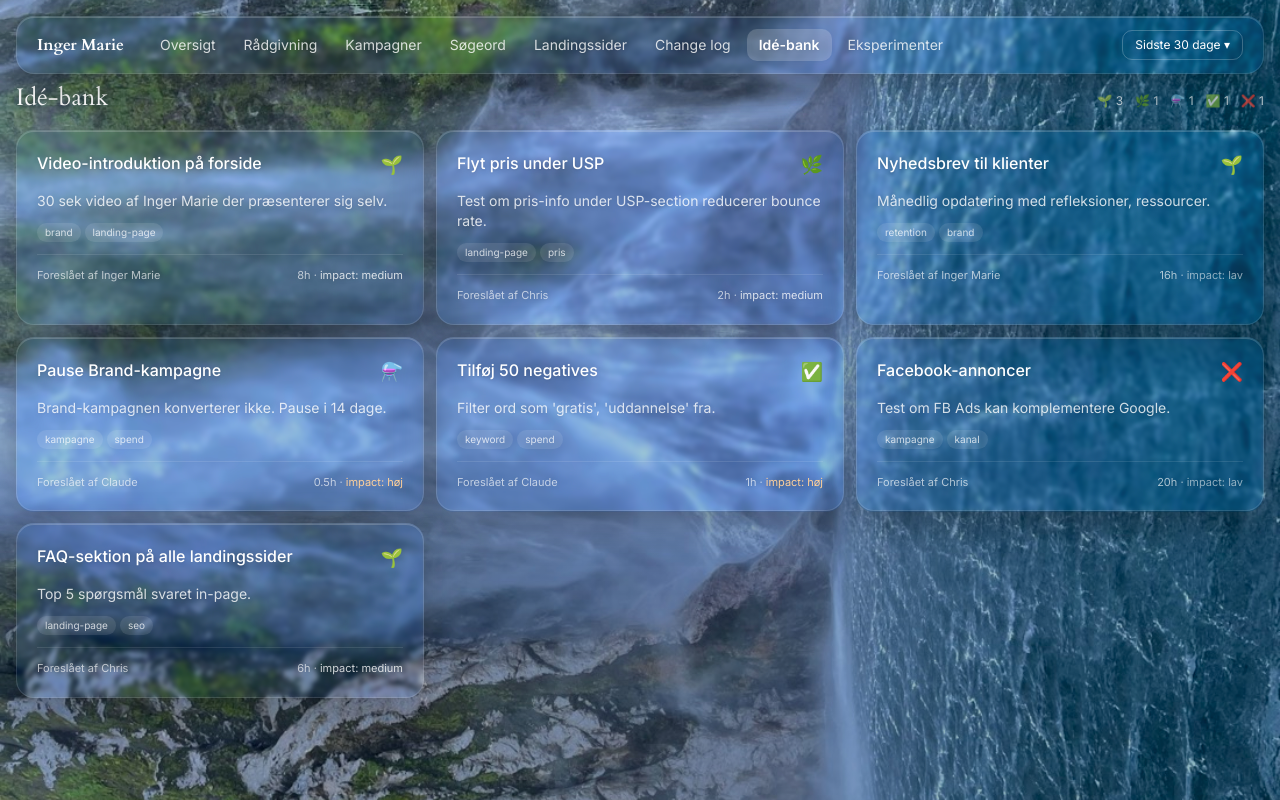
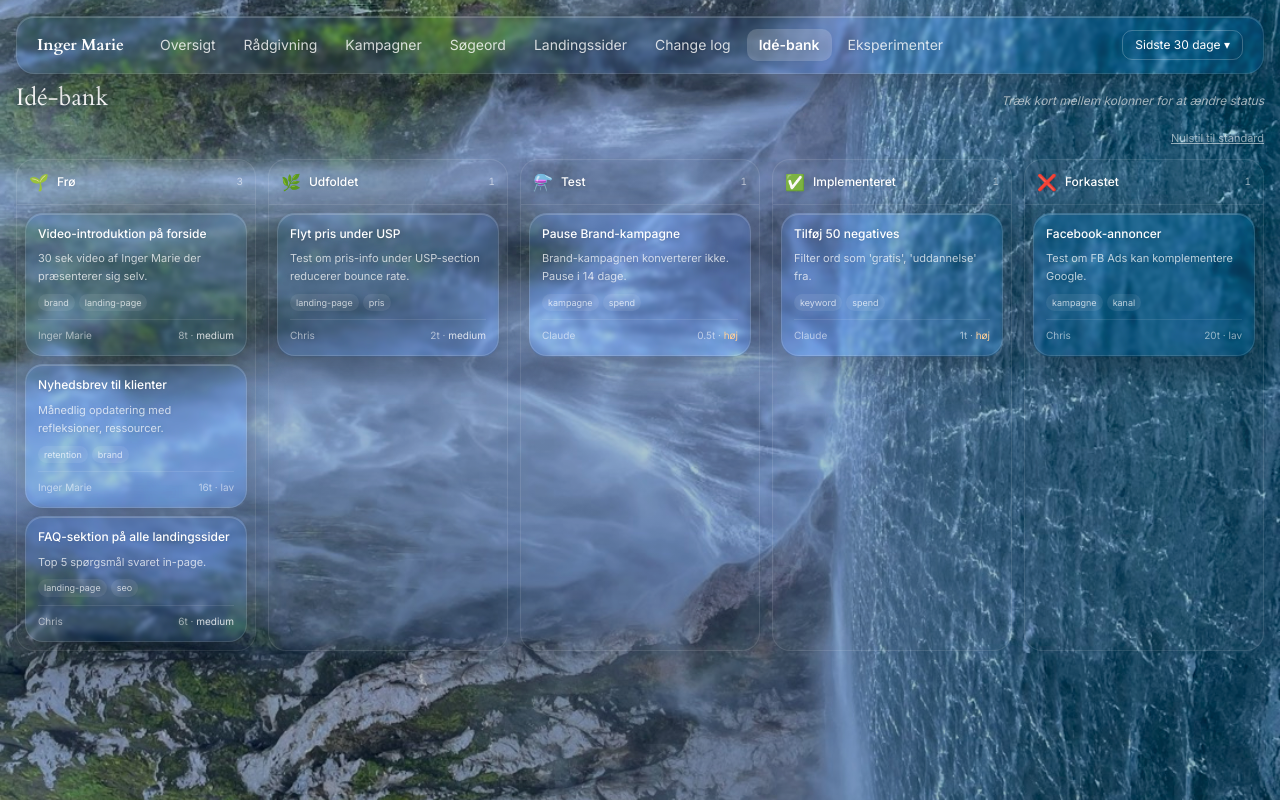
Before and after one commit to Naiture/Psykoterapeut.net, a Next.js app in the folder dashboard/: page /ide-bank in a window 1280 px wide. Built offline with nearby package versions, Linux system fonts and the light colour scheme.

Commit message:
feat(dashboard): Idé-bank som Trello-kanban med drag-and-drop

```diff
--- a/dashboard/src/app/(dashboard)/ide-bank/page.tsx
+++ b/dashboard/src/app/(dashboard)/ide-bank/page.tsx
@@ -1,30 +1,17 @@
-import { IdeaCardView } from "@/components/idea-card";
+import { IdeaKanban } from "@/components/idea-kanban";
 import { SectionHeading } from "@/components/section-heading";
 import { ideas } from "@/lib/fixtures/ideas";
 
 export default function IdeBankPage() {
-  const counts = ideas.reduce<Record<string, number>>((acc, i) => {
-    acc[i.status] = (acc[i.status] ?? 0) + 1;
-    return acc;
-  }, {});
-
   return (
     <div className="space-y-4 mt-2">
       <div className="flex items-baseline justify-between flex-wrap gap-2">
         <SectionHeading>Idé-bank</SectionHeading>
-        <div className="flex gap-3 text-xs text-white/70 drop-shadow">
-          <span>🌱 {counts["frø"] ?? 0}</span>
-          <span>🌿 {counts["udfoldet"] ?? 0}</span>
-          <span>⚗️ {counts["test"] ?? 0}</span>
-          <span>✅ {counts["implementeret"] ?? 0}</span>
-          <span>❌ {counts["forkastet"] ?? 0}</span>
+        <div className="text-xs text-white/65 drop-shadow italic">
+          Træk kort mellem kolonner for at ændre status
         </div>
       </div>
-      <div className="grid gap-3 md:grid-cols-2 lg:grid-cols-3">
-        {ideas.map((idea) => (
-          <IdeaCardView key={idea.id} idea={idea} />
-        ))}
-      </div>
+      <IdeaKanban initialIdeas={ideas} />
     </div>
   );
 }
--- /dev/null
+++ b/dashboard/src/components/idea-kanban.tsx
@@ -0,0 +1,175 @@
+"use client";
+
+import { useEffect, useState, DragEvent } from "react";
+import { GlassCard } from "@/components/glass-card";
+import type { Idea, IdeaStatus } from "@/lib/types";
+
+const COLUMNS: { status: IdeaStatus; emoji: string; label: string }[] = [
+  { status: "frø", emoji: "🌱", label: "Frø" },
+  { status: "udfoldet", emoji: "🌿", label: "Udfoldet" },
+  { status: "test", emoji: "⚗️", label: "Test" },
+  { status: "implementeret", emoji: "✅", label: "Implementeret" },
+  { status: "forkastet", emoji: "❌", label: "Forkastet" },
+];
+
+const STORAGE_KEY = "dashboard:idea-status";
+
+const IMPACT_COLOR: Record<Idea["impact"], string> = {
+  "lav": "text-white/55",
+  "medium": "text-white/80",
+  "høj": "text-[#ffd09a]",
+};
+
+function readOverrides(): Record<string, IdeaStatus> {
+  if (typeof window === "undefined") return {};
+  try {
+    return JSON.parse(localStorage.getItem(STORAGE_KEY) || "{}");
+  } catch {
+    return {};
+  }
+}
+
+function writeOverrides(map: Record<string, IdeaStatus>) {
+  localStorage.setItem(STORAGE_KEY, JSON.stringify(map));
+}
+
+export function IdeaKanban({ initialIdeas }: { initialIdeas: Idea[] }) {
+  const [ideas, setIdeas] = useState<Idea[]>(initialIdeas);
+  const [dragOverCol, setDragOverCol] = useState<IdeaStatus | null>(null);
+  const [draggedId, setDraggedId] = useState<string | null>(null);
+
+  useEffect(() => {
+    const overrides = readOverrides();
+    if (Object.keys(overrides).length === 0) return;
+    setIdeas((prev) =>
+      prev.map((idea) =>
+        overrides[idea.id] ? { ...idea, status: overrides[idea.id] } : idea
+      )
+    );
+  }, []);
+
+  const moveIdea = (id: string, newStatus: IdeaStatus) => {
+    setIdeas((prev) => {
+      const next = prev.map((idea) => (idea.id === id ? { ...idea, status: newStatus } : idea));
+      const overrides = readOverrides();
+      overrides[id] = newStatus;
+      writeOverrides(overrides);
+      return next;
+    });
+  };
+
+  const reset = () => {
+    localStorage.removeItem(STORAGE_KEY);
+    setIdeas(initialIdeas);
+  };
+
+  const onDragStart = (e: DragEvent<HTMLDivElement>, id: string) => {
+    setDraggedId(id);
+    e.dataTransfer.effectAllowed = "move";
+    e.dataTransfer.setData("text/plain", id);
+  };
+
+  const onDragOver = (e: DragEvent<HTMLDivElement>, status: IdeaStatus) => {
+    e.preventDefault();
+    e.dataTransfer.dropEffect = "move";
+    if (dragOverCol !== status) setDragOverCol(status);
+  };
+
+  const onDragLeave = () => setDragOverCol(null);
+
+  const onDrop = (e: DragEvent<HTMLDivElement>, status: IdeaStatus) => {
+    e.preventDefault();
+    const id = e.dataTransfer.getData("text/plain") || draggedId;
+    if (id) moveIdea(id, status);
+    setDragOverCol(null);
+    setDraggedId(null);
+  };
+
+  return (
+    <div className="space-y-3">
+      <div className="flex justify-end">
+        <button
+          onClick={reset}
+          className="text-[11px] text-white/55 hover:text-white/85 underline drop-shadow"
+        >
+          Nulstil til standard
+        </button>
+      </div>
+      <div className="grid grid-cols-1 md:grid-cols-3 lg:grid-cols-5 gap-3">
+        {COLUMNS.map((col) => {
+          const colIdeas = ideas.filter((i) => i.status === col.status);
+          const isOver = dragOverCol === col.status;
+          return (
+            <div
+              key={col.status}
+              onDragOver={(e) => onDragOver(e, col.status)}
+              onDragLeave={onDragLeave}
+              onDrop={(e) => onDrop(e, col.status)}
+              className={`rounded-2xl border transition-colors min-h-[200px] ${
+                isOver
+                  ? "border-[#ffd09a] bg-white/[0.06]"
+                  : "border-white/10 bg-white/[0.025]"
+              }`}
+            >
+              <div className="flex items-center justify-between px-3 py-2.5 border-b border-white/10">
+                <div className="flex items-center gap-2">
+                  <span className="text-base">{col.emoji}</span>
+                  <span className="text-xs font-medium text-white drop-shadow">{col.label}</span>
+                </div>
+                <span className="text-[10px] text-white/55 tabular-nums">{colIdeas.length}</span>
+              </div>
+
+              <div className="p-2 space-y-2">
+                {colIdeas.map((idea) => (
+                  <div
+                    key={idea.id}
+                    draggable
+                    onDragStart={(e) => onDragStart(e, idea.id)}
+                    onDragEnd={() => setDraggedId(null)}
+                    className={`cursor-grab active:cursor-grabbing transition-opacity ${
+                      draggedId === idea.id ? "opacity-40" : ""
+                    }`}
+                  >
+                    <GlassCard className="p-3 space-y-2">
+                      <div className="text-xs font-medium text-white drop-shadow leading-snug">
+                        {idea.title}
+                      </div>
+                      <div className="text-[11px] text-white/72 drop-shadow line-clamp-2 leading-relaxed">
+                        {idea.description}
+                      </div>
+                      {idea.tags.length > 0 && (
+                        <div className="flex flex-wrap gap-1">
+                          {idea.tags.slice(0, 2).map((t) => (
+                            <span
+                              key={t}
+                              className="rounded-full bg-white/8 px-1.5 py-0.5 text-[9px] text-white/70"
+                            >
+                              {t}
+                            </span>
+                          ))}
+                        </div>
+                      )}
+                      <div className="flex items-center justify-between border-t border-white/10 pt-2 text-[10px] text-white/55">
+                        <span>{idea.proposedBy}</span>
+                        <span>
+                          {idea.effortHours}t ·{" "}
+                          <span className={IMPACT_COLOR[idea.impact]}>{idea.impact}</span>
+                        </span>
+                      </div>
+                    </GlassCard>
+                  </div>
+                ))}
+
+                {colIdeas.length === 0 && (
+                  <div className="text-center py-6 text-[11px] text-white/35 italic">
+                    Træk en idé hertil
+                  </div>
+                )}
+              </div>
+            </div>
+          );
+        })}
+      </div>
+    </div>
+  );
+}
```
